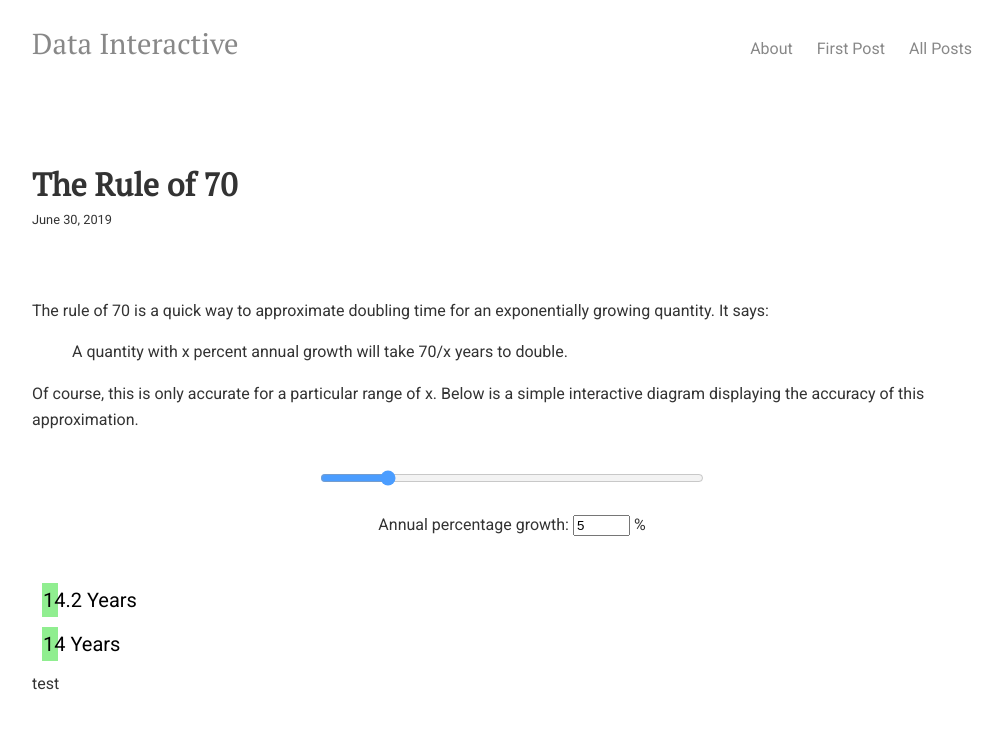
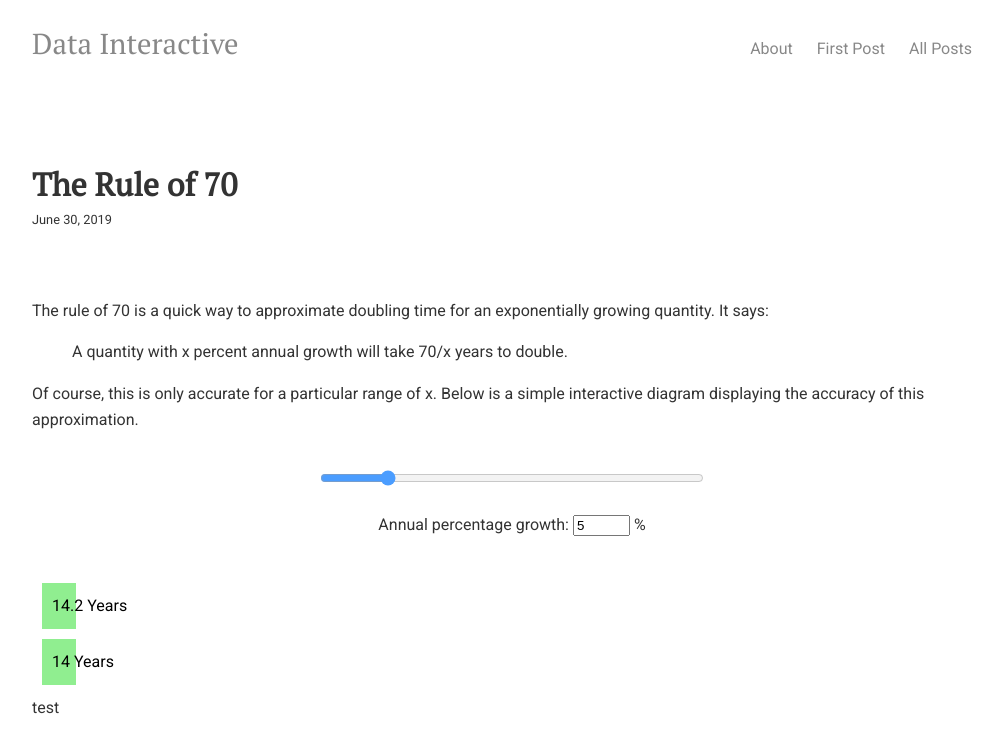
Before and after one commit to datainteractive/datainteractive.github.io, a Jekyll site: the page built from index.html, in a window 1280 px wide. Shown: the top 753 px of the page, without its empty margins (128-1131 px from the left). Built offline with Jekyll 4.4.1, drawn with Linux system fonts in a browser that asks for light colours.

Commit message:
Update main.css

```diff
--- a/css/main.css
+++ b/css/main.css
@@ -40,11 +40,10 @@ a:hover {
 /* Bar graph settings ----------------------------------------------------*/
 
 .chart div {
-  font-size: 20px;
   background-color: lightgreen;
   text-align: right;
   margin: 10px;
-   padding: 1px;
+   padding: 10px;
   color: black;
 }
 
```
